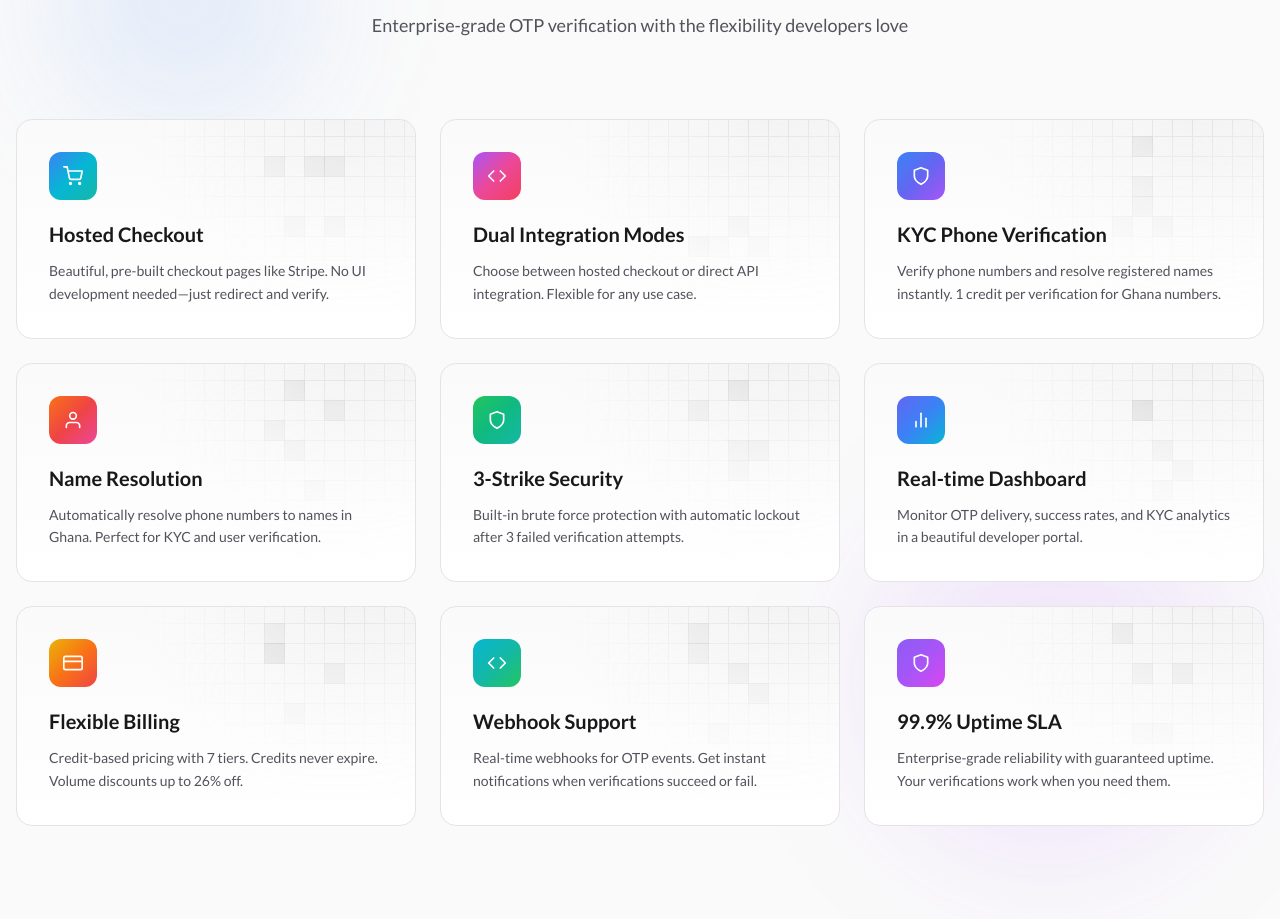
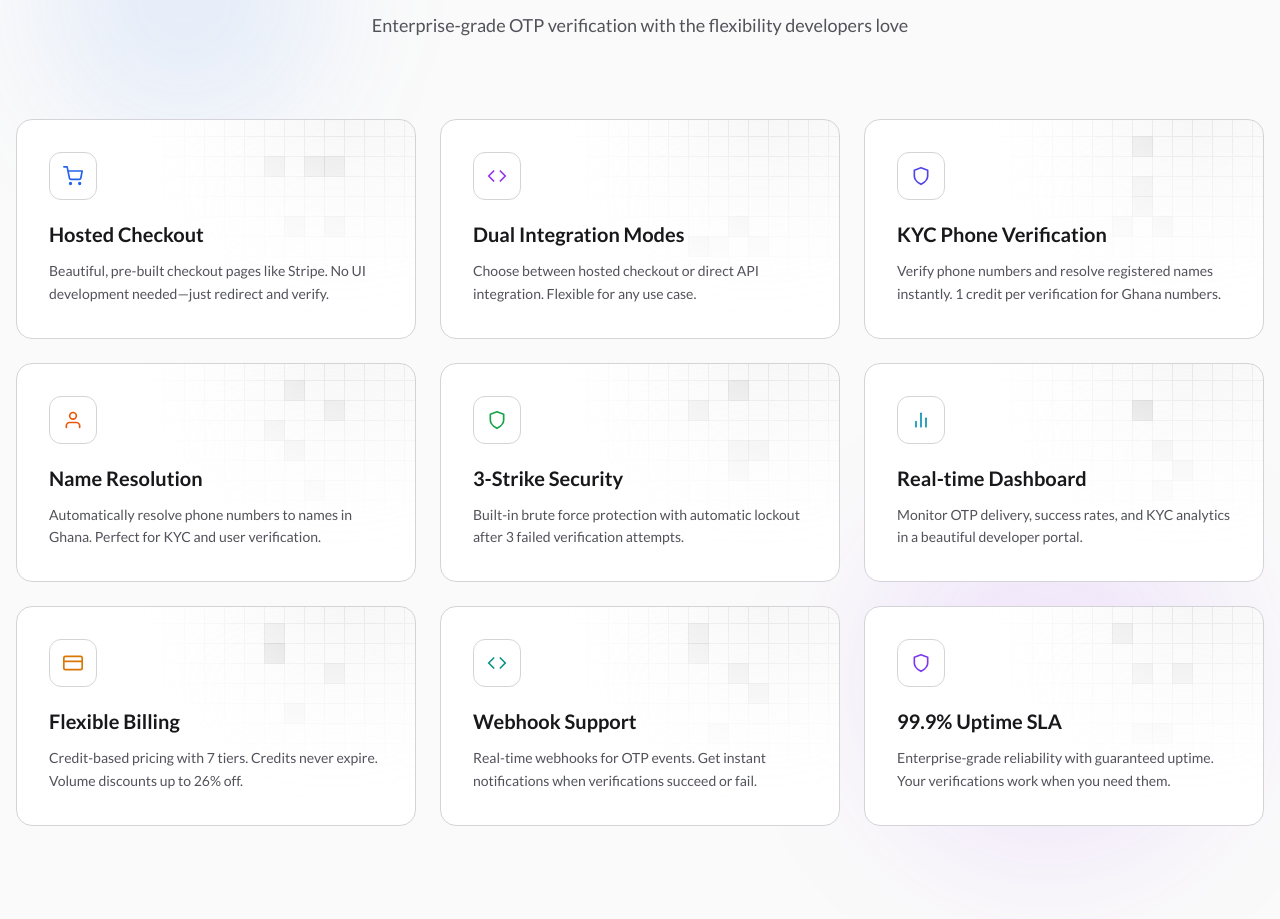
Before and after one commit to Mushud/gate-keeper.landing, a Next.js app: page / in a window 1280 px wide. Shown: the part 1115-2034 px from the top of the page. Built offline with nearby package versions, Linux system fonts and the light colour scheme.

Commit message:
feat: update features section styles to enhance visual appeal and improve user experience

```diff
--- a/components/features-section.tsx
+++ b/components/features-section.tsx
@@ -88,63 +88,72 @@ const features = [
     description:
       "Beautiful, pre-built checkout pages like Stripe. No UI development needed—just redirect and verify.",
     icon: FiShoppingCart,
-    gradient: "from-blue-500 via-cyan-500 to-teal-500",
+    color: "text-blue-600",
+    bgColor: "bg-blue-100",
   },
   {
     title: "Dual Integration Modes",
     description:
       "Choose between hosted checkout or direct API integration. Flexible for any use case.",
     icon: FiCode,
-    gradient: "from-purple-500 via-pink-500 to-rose-500",
+    color: "text-purple-600",
+    bgColor: "bg-purple-100",
   },
   {
     title: "KYC Phone Verification",
     description:
       "Verify phone numbers and resolve registered names instantly. 1 credit per verification for Ghana numbers.",
     icon: FiShield,
-    gradient: "from-blue-500 via-indigo-500 to-purple-500",
+    color: "text-indigo-600",
+    bgColor: "bg-indigo-100",
   },
   {
     title: "Name Resolution",
     description:
       "Automatically resolve phone numbers to names in Ghana. Perfect for KYC and user verification.",
     icon: FiUser,
-    gradient: "from-orange-500 via-red-500 to-pink-500",
+    color: "text-orange-600",
+    bgColor: "bg-orange-100",
   },
   {
     title: "3-Strike Security",
     description:
       "Built-in brute force protection with automatic lockout after 3 failed verification attempts.",
     icon: FiShield,
-    gradient: "from-green-500 via-emerald-500 to-teal-500",
+    color: "text-green-600",
+    bgColor: "bg-green-100",
   },
   {
     title: "Real-time Dashboard",
     description:
       "Monitor OTP delivery, success rates, and KYC analytics in a beautiful developer portal.",
     icon: FiBarChart2,
-    gradient: "from-indigo-500 via-blue-500 to-cyan-500",
+    color: "text-cyan-600",
+    bgColor: "bg-cyan-100",
   },
   {
     title: "Flexible Billing",
     description:
       "Credit-based pricing with 7 tiers. Credits never expire. Volume discounts up to 26% off.",
     icon: FiCreditCard,
-    gradient: "from-yellow-500 via-orange-500 to-red-500",
+    color: "text-amber-600",
+    bgColor: "bg-amber-100",
   },
   {
     title: "Webhook Support",
     description:
       "Real-time webhooks for OTP events. Get instant notifications when verifications succeed or fail.",
     icon: FiCode,
-    gradient: "from-cyan-500 via-teal-500 to-green-500",
+    color: "text-teal-600",
+    bgColor: "bg-teal-100",
   },
   {
     title: "99.9% Uptime SLA",
     description:
       "Enterprise-grade reliability with guaranteed uptime. Your verifications work when you need them.",
     icon: FiShield,
-    gradient: "from-violet-500 via-purple-500 to-fuchsia-500",
+    color: "text-violet-600",
+    bgColor: "bg-violet-100",
   },
 ];
 
@@ -179,17 +188,14 @@ export default function FeaturesSection() {
               viewport={{ once: true }}
               className="group relative"
             >
-              {/* Light gradient glow on hover */}
-              <div className={`absolute -inset-[1px] bg-gradient-to-r ${feature.gradient} rounded-2xl opacity-0 group-hover:opacity-20 transition duration-500 blur`} />
-
               {/* Card content */}
-              <div className="relative h-full bg-gradient-to-b from-neutral-50 to-white rounded-2xl p-8 border border-zinc-200 group-hover:border-zinc-300 hover:shadow-lg transition-all duration-300 overflow-hidden">
+              <div className="relative h-full bg-white rounded-2xl p-8 border border-zinc-300 hover:border-zinc-400 hover:shadow-lg transition-all duration-300 overflow-hidden">
                 {/* Grid Pattern */}
                 <Grid size={20} />
 
-                {/* Icon with gradient background */}
-                <div className={`relative z-20 w-12 h-12 rounded-xl bg-gradient-to-br ${feature.gradient} flex items-center justify-center mb-5 group-hover:scale-110 transition-transform duration-300`}>
-                  <feature.icon className="text-xl text-white" />
+                {/* Icon with white background and gray outline */}
+                <div className={`relative z-20 w-12 h-12 rounded-xl bg-white border border-zinc-300 flex items-center justify-center mb-5 group-hover:scale-110 transition-transform duration-300`}>
+                  <feature.icon className={`text-xl ${feature.color}`} />
                 </div>
 
                 {/* Content */}
```
